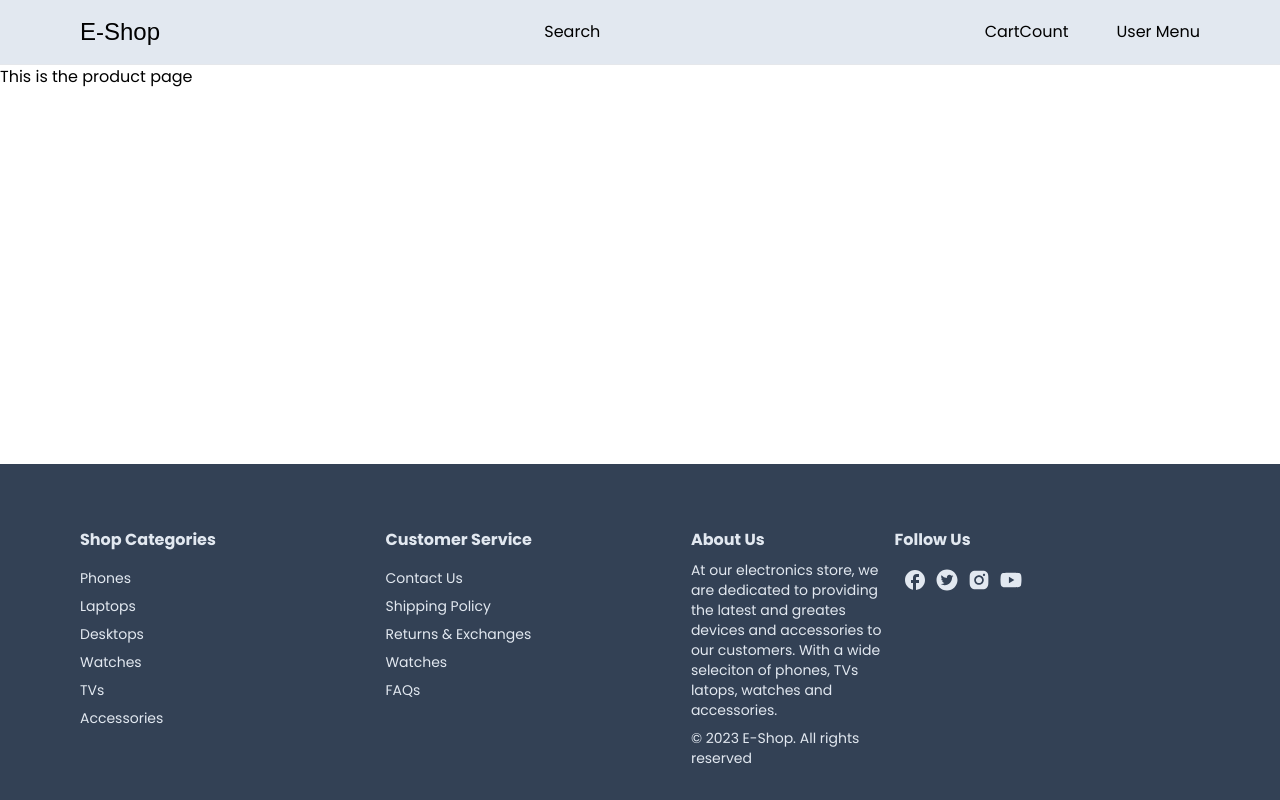
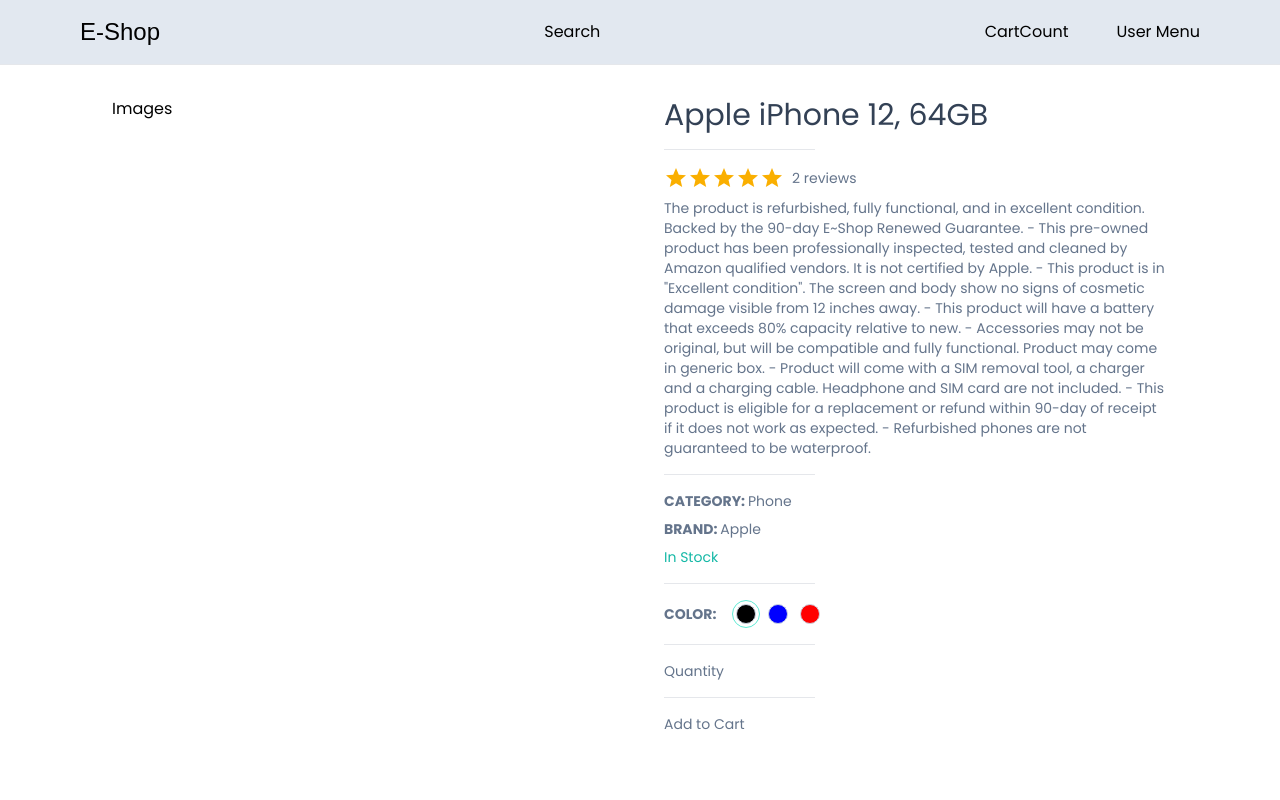
Before and after one commit to CaioCeretta/Next13-Ecommerce, a Next.js app: page /product/1 in a window 1280 px wide. Shown: the top 800 px of the page. Built offline with nearby package versions, Linux system fonts and the light colour scheme; a web font is replaced by a local one.

Commit message:
Started the color and images toggle

```diff
--- /dev/null
+++ b/app/components/products/SetColor.tsx
@@ -0,0 +1,58 @@
+'use client'
+
+import { CartProductType, SelectedImgType } from "@/app/product/[productId]/ProductDetails";
+
+interface SetColorProps {
+  images: SelectedImgType[],
+  cartProduct: CartProductType
+  handleColorSelect: (value: SelectedImgType) => void
+
+
+
+}
+
+const SetColor  = ({images, cartProduct, handleColorSelect}: SetColorProps) => {
+  return (
+    <div>
+      <div className="flex gap-4 items-center">
+        <span className="font-semibold">COLOR:</span>
+          <div className="flex gap-1">
+            {images.map((img) => (
+            <div
+              key={img.color}
+              onClick={() => handleColorSelect(img)}
+            >
+
+              <div className={`
+              h-7
+              w-7
+              rounded-full
+              border-teal-300
+              flex
+              items-center
+              justify-center
+              ${
+                cartProduct.selectedImg.color ===
+                img.color
+                ? 'border-[1.5px]'
+                : 'border-none'
+              }
+              `}
+              >
+                <div style={{background: img.colorCode}} className="
+                  h-5
+                  w-5
+                  rounded-full
+                  border-[1.2px]
+                  border-slate-300
+                  cursor-pointer
+                "></div>
+              </div>
+            </div>
+          ))}</div>
+        </div>
+      </div>
+   );
+}
+
+export default SetColor ;
--- /dev/null
+++ b/app/product/[productId]/ProductDetails.tsx
@@ -0,0 +1,103 @@
+/* Everytime we are going to use a hook, we need to define this as a client component, because client components are
+interactive, and they will be rendered in the browser' */
+'use client'
+
+import SetColor from "@/app/components/products/SetColor";
+import { Rating } from "@mui/material";
+import { useCallback, useState } from "react";
+
+interface ProductDetailsProps {
+  product: any
+}
+
+export type CartProductType = {
+  id: string,
+  name: string,
+  description: string,
+  category: string,
+  brand: string,
+  selectedImg: SelectedImgType,
+  quantity: number,
+  price: number
+}
+
+export type SelectedImgType = {
+  color: string,
+  colorCode: string,
+  image: string
+}
+
+const Horizontal = () => {
+  return <hr className="w-[30%] my-2"></hr>
+}
+
+
+const ProductDetails = ({ product }: ProductDetailsProps) => {
+  const [cartProduct, setCartProduct] = useState<CartProductType>({
+    id: product.id,
+    name: product.name,
+    description: product.description,
+    category: product.category,
+    brand: product.brand,
+    selectedImg: {...product.images[0]},
+    quantity: 1,
+    price: product.price
+  })
+
+  const productRating = product.reviews.reduce((acc: number, item: any) => {
+    return item.rating + acc
+  }, 0) / product.reviews.length
+
+  const handleColorSelect = useCallback((value: SelectedImgType) => {
+      setCartProduct((prevCart) => {
+        return {...prevCart, selectedImg: value}
+      })
+  }, [])
+
+
+  return (
+    <div className="grid grid-cols-1 md:grid-cols-2 gap-12">
+      <div>
+        Images
+      </div>
+      <div className="flex flex-col gap-2 text-slate-500 text-sm">
+        <h2 className="text-3xl font-medium text-slate-700">{product.name}</h2>
+        <Horizontal />
+        <div className="flex items-center gap-2">
+          <Rating value={productRating} readOnly />
+          {product.reviews.length > 1 || product.reviews.length == 0 ? (
+            <p>{product.reviews.length} reviews</p>
+          ) : (
+            <p>1 review</p>
+          )}
+        </div>
+        <div>{product.description}</div>
+        <Horizontal />
+        <div>
+          <span className="font-semibold">CATEGORY: </span>
+          {product.category}
+        </div>
+        <div>
+          <span className="font-semibold">BRAND: </span>
+          {product.brand}
+        </div>
+        <div className={`${product.inStock ? 'text-teal-500' : 'text-rose-400'}`}>{product.inStock ?
+          'In Stock' :
+          'Out of Stock' }
+        </div>
+        <Horizontal />
+        <SetColor
+        cartProduct={cartProduct}
+        images={product.images}
+        handleColorSelect={handleColorSelect}
+        />
+        <Horizontal />
+        <div>Quantity</div>
+        <Horizontal />
+        <div>Add to Cart</div>
+      </div>
+    </div>
+  );
+}
+
+export default ProductDetails;
--- a/app/product/[productId]/page.tsx
+++ b/app/product/[productId]/page.tsx
@@ -1,13 +1,19 @@
+import { Container } from "@/app/components/Container";
+import { product } from "@/utils/product";
+import ProductDetails from "./ProductDetails";
+
 interface IParams {
   productId?: string
 }
 
 const Product = ({ params: {productId} }: { params: IParams}) => {
-  console.log(productId)
 
   return (
-    <div>
-      This is the product page
+    <div className="p-8">
+
+      <Container>
+        <ProductDetails product={product}/>
+      </Container>
     </div>
   );
 }
--- /dev/null
+++ b/utils/product.ts
@@ -0,0 +1,73 @@
+export const product = {
+  id: "648437b38c44d52b9542e340",
+  name: "Apple iPhone 12, 64GB",
+  description:
+    'The product is refurbished, fully functional, and in excellent condition. Backed by the 90-day E~Shop Renewed Guarantee.\n- This pre-owned product has been professionally inspected, tested and cleaned by Amazon qualified vendors. It is not certified by Apple.\n- This product is in "Excellent condition". The screen and body show no signs of cosmetic damage visible from 12 inches away.\n- This product will have a battery that exceeds 80% capacity relative to new.\n- Accessories may not be original, but will be compatible and fully functional. Product may come in generic box.\n- Product will come with a SIM removal tool, a charger and a charging cable. Headphone and SIM card are not included.\n- This product is eligible for a replacement or refund within 90-day of receipt if it does not work as expected.\n- Refurbished phones are not guaranteed to be waterproof.',
+  price: 40,
+  brand: "Apple",
+  category: "Phone",
+  inStock: true,
+  images: [
+    {
+      color: "Black",
+      colorCode: "#000000",
+      image:
+        "https://firebasestorage.googleapis.com/v0/b/e-shop-vid.appspot.com/o/products%2Fiphone%2012%20black.png?alt=media&token=8fe19551-173a-4550-9d02-20afffc79b12",
+    },
+    {
+      color: "Blue",
+      colorCode: " #0000FF",
+      image:
+        "https://firebasestorage.googleapis.com/v0/b/e-shop-vid.appspot.com/o/products%2Fiphone%2012%20blue.png?alt=media&token=ede757d2-b631-4451-b80c-123861f16c92",
+    },
+    {
+      color: "Red",
+      colorCode: "#FF0000",
+      image:
+        "https://firebasestorage.googleapis.com/v0/b/e-shop-vid.appspot.com/o/products%2Fiphone%2012%20red.png?alt=media&token=945e1ffb-953e-467a-8325-5a8fbbbf3153",
+    },
+  ],
+  reviews: [
+    {
+      id: "6499b4887402b0efd394d8f3",
+      userId: "6499b184b0e9a8c8709821d3",
+      productId: "648437b38c44d52b9542e340",
+      rating: 4,
+      comment:
+        "good enough. I like the camera and casing. the delivery was fast too.",
+      createdDate: "2023-06-26T15:53:44.483Z",
+      user: {
+        id: "6499b184b0e9a8c8709821d3",
+        name: "Chaoo",
+        email: "example1@gmail.com",
+        emailVerified: null,
+        image:
+          "https://lh3.googleusercontent.com/a/AAcHTtcuRLwWi1vPKaQOcJlUurlhRAIIq2LgYccE8p32=s96-c",
+        hashedPassword: null,
+        createdAt: "2023-06-26T15:40:52.558Z",
+        updatedAt: "2023-06-26T15:40:52.558Z",
+        role: "USER",
+      },
+    },
+    {
+      id: "6499a110efe4e4de451c7edc",
+      userId: "6475af156bad4917456e6e1e",
+      productId: "648437b38c44d52b9542e340",
+      rating: 5,
+      comment: "I really liked it!!",
+      createdDate: "2023-06-26T14:30:40.998Z",
+      user: {
+        id: "6475af156bad4917456e6e1e",
+        name: "Charles",
+        email: "example@gmail.com",
+        emailVerified: null,
+        image:
+          "https://lh3.googleusercontent.com/a/AAcHTteOiCtILLBWiAoolIW9PJH-r5825pBDl824_8LD=s96-c",
+        hashedPassword: null,
+        createdAt: "2023-05-30T08:08:53.979Z",
+        updatedAt: "2023-05-30T08:08:53.979Z",
+        role: "ADMIN",
+      },
+    },
+  ],
+}
```
